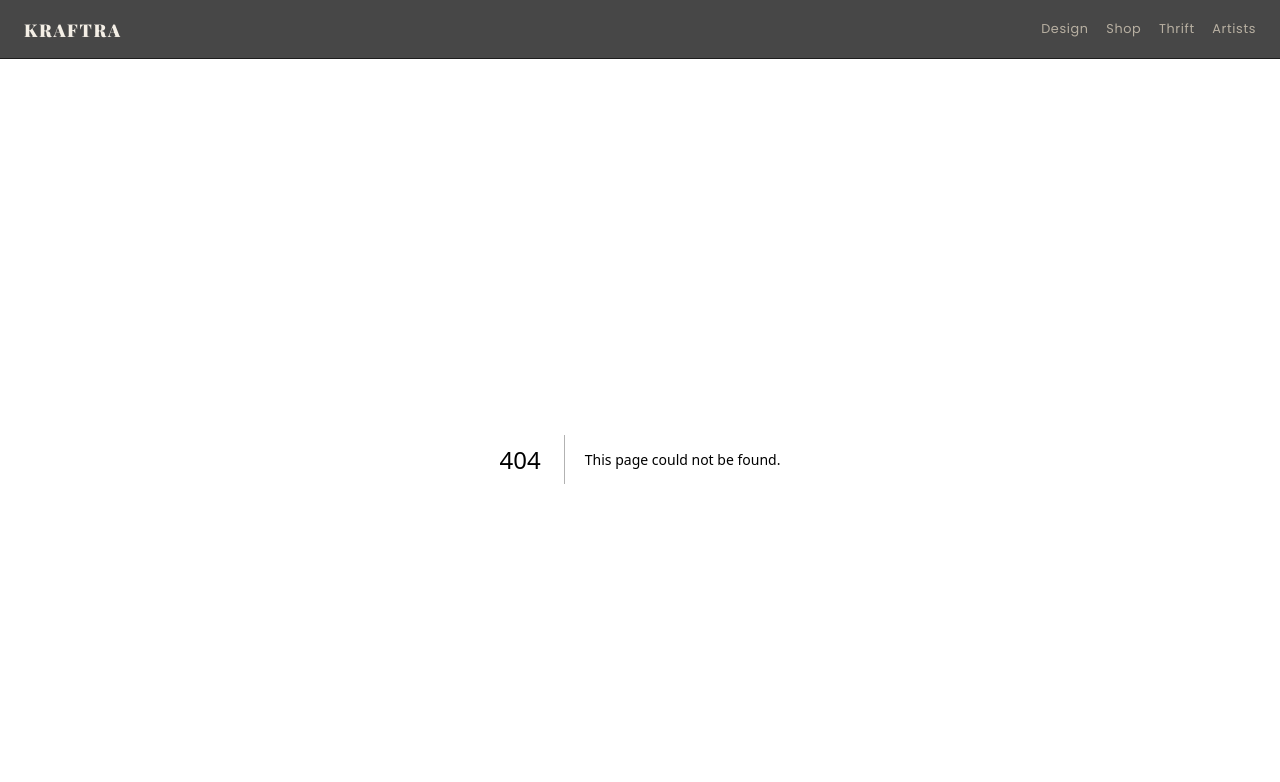
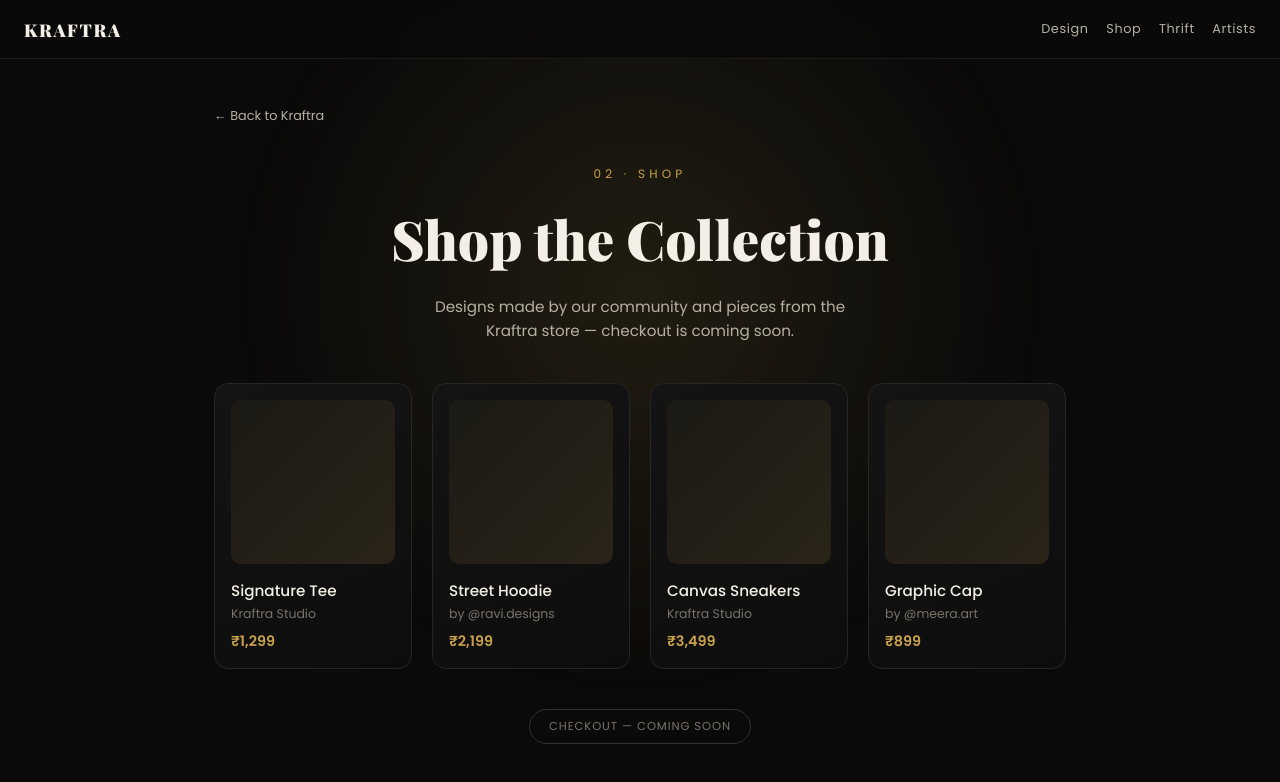
Before and after one commit to darkking200607-dev/Kraftra-v03, a Next.js app: page /shop in a window 1280 px wide. Before the commit this address had no page. Shown: the top 782 px of the page. Built offline with nearby package versions, Linux system fonts and the light colour scheme.

Commit message:
Create page.js

```diff
--- /dev/null
+++ b/app/shop/page.js
@@ -0,0 +1,38 @@
+import Link from "next/link";
+
+const items = [
+  { name: "Signature Tee", price: "₹1,299", by: "Kraftra Studio" },
+  { name: "Street Hoodie", price: "₹2,199", by: "by @ravi.designs" },
+  { name: "Canvas Sneakers", price: "₹3,499", by: "Kraftra Studio" },
+  { name: "Graphic Cap", price: "₹899", by: "by @meera.art" },
+];
+
+export default function Shop() {
+  return (
+    <main className="main">
+      <div className="glow-bg" />
+      <section className="page-hero">
+        <Link href="/" className="back-link">← Back to Kraftra</Link>
+        <span className="eyebrow">02 · shop</span>
+        <h1 className="page-title">Shop the Collection</h1>
+        <p className="page-sub">
+          Designs made by our community and pieces from the Kraftra store —
+          checkout is coming soon.
+        </p>
+
+        <div className="placeholder-grid">
+          {items.map((item) => (
+            <div className="placeholder-card" key={item.name}>
+              <div className="placeholder-thumb" />
+              <h3>{item.name}</h3>
+              <p className="placeholder-by">{item.by}</p>
+              <p className="placeholder-price">{item.price}</p>
+            </div>
+          ))}
+        </div>
+
+        <span className="badge-soon">Checkout — coming soon</span>
+      </section>
+    </main>
+  );
+}
```
